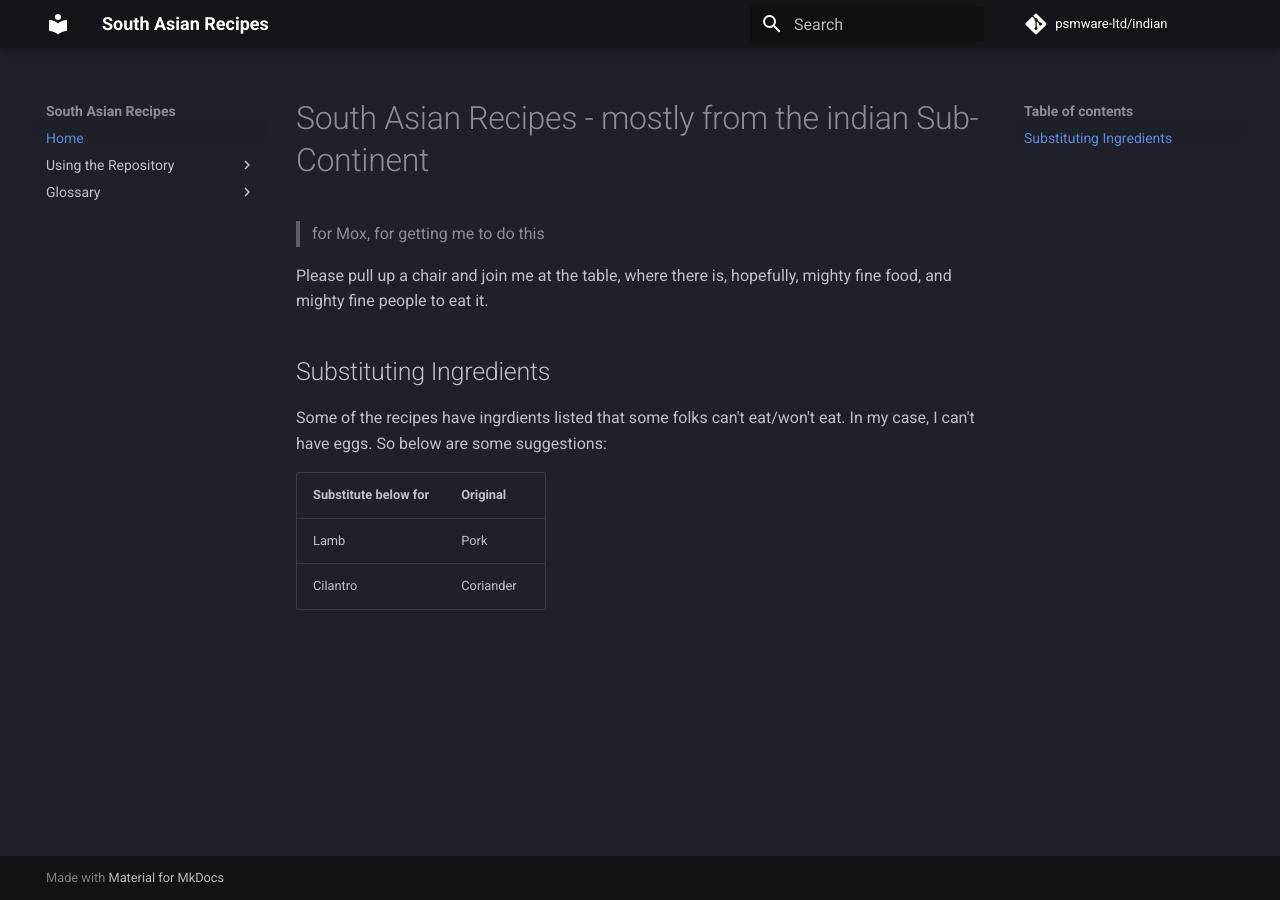
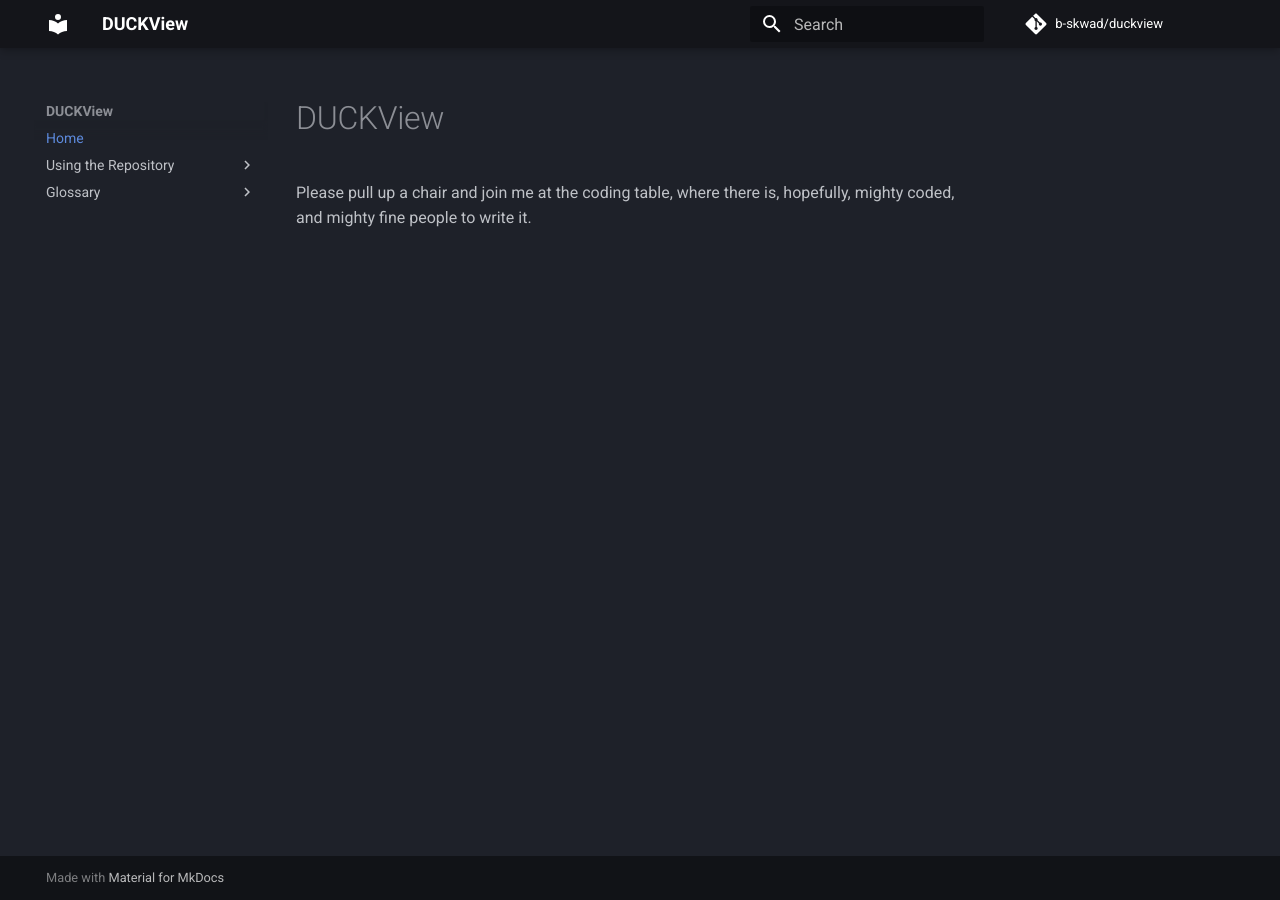
Before and after one commit to b-skwad/duckview, an MkDocs documentation site: the page built from docs/index.md, in a window 1280 px wide. Built offline with MkDocs 1.6.1 and Material for MkDocs 9.7.7, drawn with Linux system fonts in a browser that asks for light colours; comment, search, counter and statistics services are not loaded.

Commit message:
Some tidy up

```diff
--- a/docs/index.md
+++ b/docs/index.md
@@ -1,14 +1,3 @@
-# South Asian Recipes - mostly from the indian Sub-Continent
+# DUCKView
 
-> for Mox, for getting me to do this
-
-Please pull up a chair and join me at the table, where there is, hopefully, mighty fine food, and mighty fine people to eat it.
-
-## Substituting Ingredients
-
-Some of the recipes have ingrdients listed that some folks can't eat/won't eat.  In my case, I can't have eggs. So below are some suggestions:
-
-| Substitute below for  | Original |
-|:---|:---|
-|Lamb | Pork |
-|Cilantro | Coriander|
+Please pull up a chair and join me at the coding table, where there is, hopefully, mighty coded, and mighty fine people to write it.
--- a/mkdocs.yml
+++ b/mkdocs.yml
@@ -1,8 +1,8 @@
-site_name: South Asian Recipes
-site_description: "My recipes mostly from the indian Sub-Continent"
-repo_url: "https://github.com/psmware/indian"
+site_name: DUCKView
+site_description: "Taking the duck ouf of SANView"
+repo_url: "https://github.com/b-skwad/duckview"
 edit_uri: "blob/master/docs/"
-repo_name: "psmware-ltd/indian"
+repo_name: "b-skwad/duckview"
 
 theme:
   icon:
```
